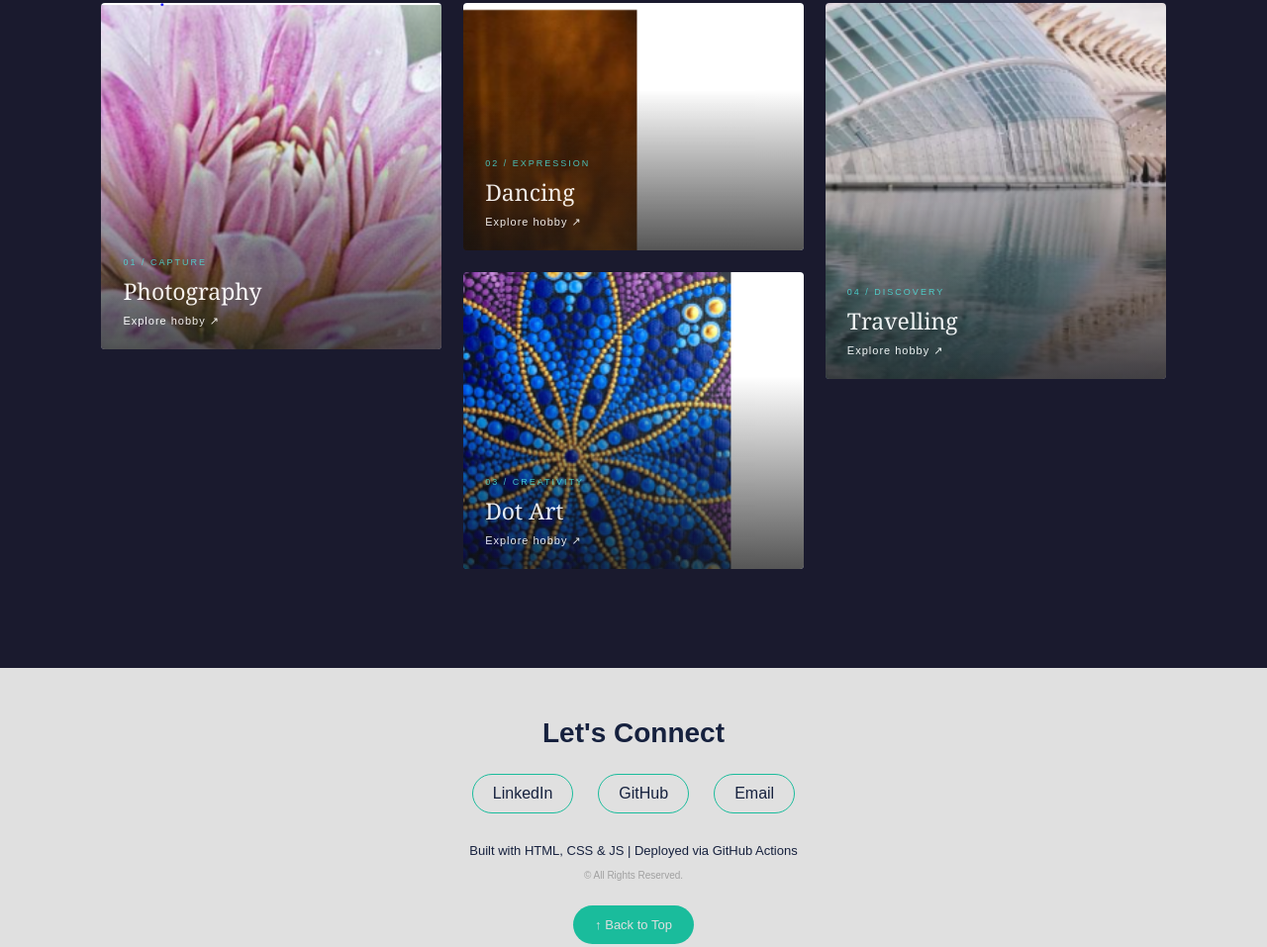
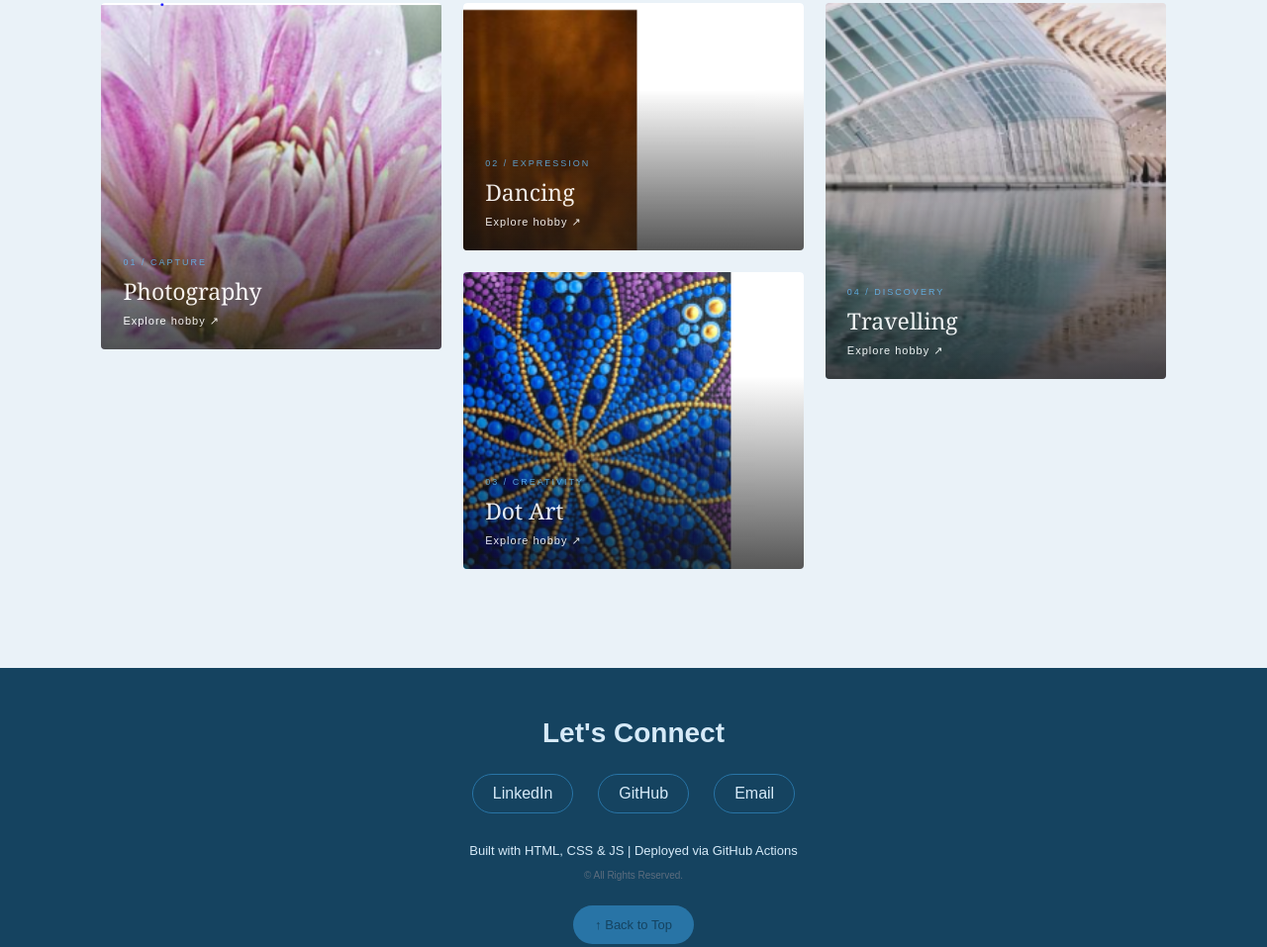
Before and after one commit to vidhyan578-prog/Profile-Website, a plain HTML site: page index.html in a window 1280 px wide. Shown: the part 5819-6776 px from the top of the page at 99% size. Drawn offline with Linux system fonts and the light colour scheme.

Commit message:
Add blue accent theme

```diff
--- a/css/theme.css
+++ b/css/theme.css
@@ -1,13 +1,12 @@
 :root {
-
     /* GLOBAL THEME COLORS */
 
-    --color-background: #1a1a2e;
-    --color-paper: #16213e;
-    --color-dark: #e0e0e0;
-    --color-muted: #a0a0a0;
-    --color-gold: #1abc9c;
-    --color-gold-light: #48d1cc;
+    --color-background: #eaf2f8;
+    --color-paper: #d6eaf8;
+    --color-dark: #154360;
+    --color-muted: #5d6d7e;
+    --color-gold: #2874a6;
+    --color-gold-light: #5dade2;
     --color-white: #ffffff;
 
     /* GLOBAL FONTS */
```
